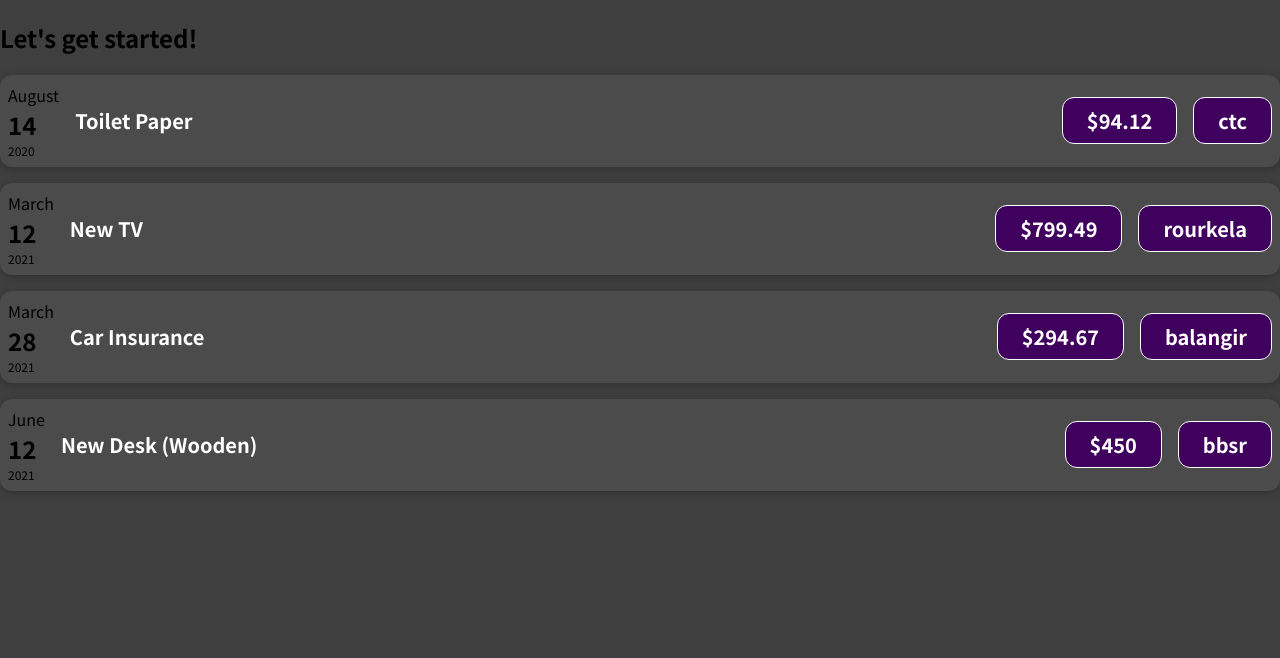
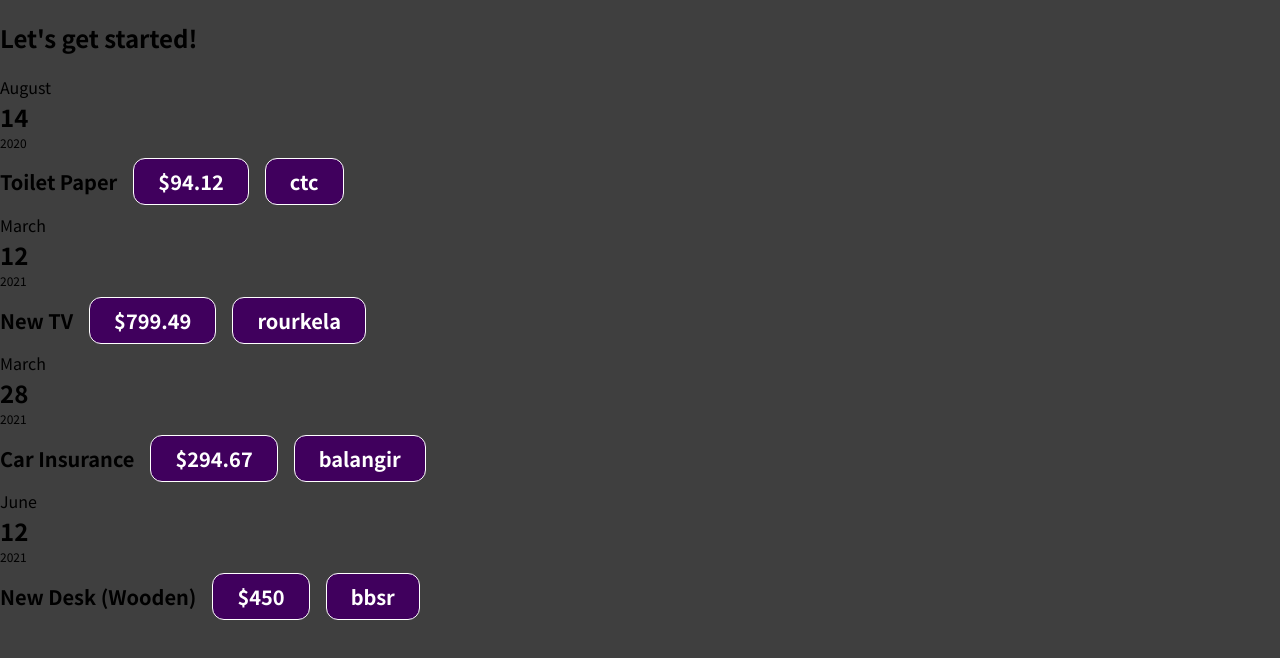
Before and after one commit to bubun123-git/React_first_project, a JavaScript app: page / in a window 1280 px wide. Shown: the top 658 px of the page. Built offline with nearby package versions, Linux system fonts and the light colour scheme.

Commit message:
Update ExpensesItem.js

```diff
--- a/src/components/ExpensesItem.js
+++ b/src/components/ExpensesItem.js
@@ -1,17 +1,20 @@
 import "./ExpenseItem.css";
-import ExpenseDate from './ExpenseDate' ;
-import ExpenseDetails from './ExpenseDetails';
+import ExpenseDate from "./ExpenseDate";
+import ExpenseDetails from "./ExpenseDetails";
+import Card from "./Card";
 
 function Expenseitem(props) {
-
   return (
-    <div className="expense-item">
+    <Card className="expense-item">
       <ExpenseDate date={props.date}></ExpenseDate>
       <div className="expense-item__description">
-        <ExpenseDetails title= {props.title} amount={props.amount} place={props.place} ></ExpenseDetails>
+        <ExpenseDetails
+          title={props.title}
+          amount={props.amount}
+          place={props.place}
+        ></ExpenseDetails>
       </div>
-
-    </div>
+    </Card>
   );
 }
 
```
